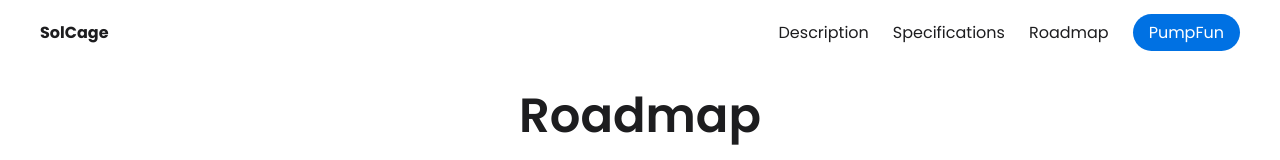
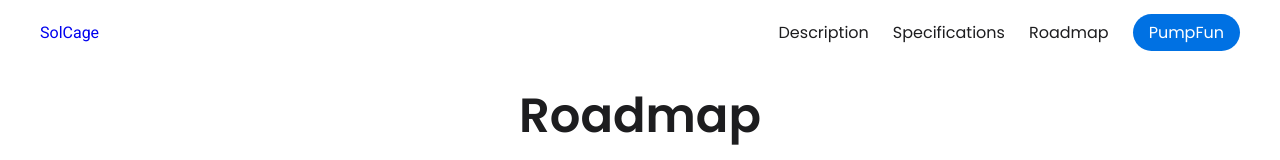
Before and after one commit to SolDoubt42/this-one, a website: page roadmap.html in a window 1280 px wide. Shown: the top 160 px of the page. Drawn offline with Linux system fonts and the light colour scheme.

Commit message:
Update style.css

```diff
--- a/style.css
+++ b/style.css
@@ -84,10 +84,10 @@ img {
 .nav-link:hover { color: var(--second-color); }
 
 .nav-logo {
-    font-family: "Poppins", serif;
+   /* font-family: "Poppins", serif;
     color: var(--first-color);
-    font-weight: 700;
-    max-width: 88px;  /* set a maximum width */
+    font-weight: 700;*/
+    max-width: 55px;  /* set a maximum width */
   height: auto;      /* preserve the aspect ratio */
 
 }
```
